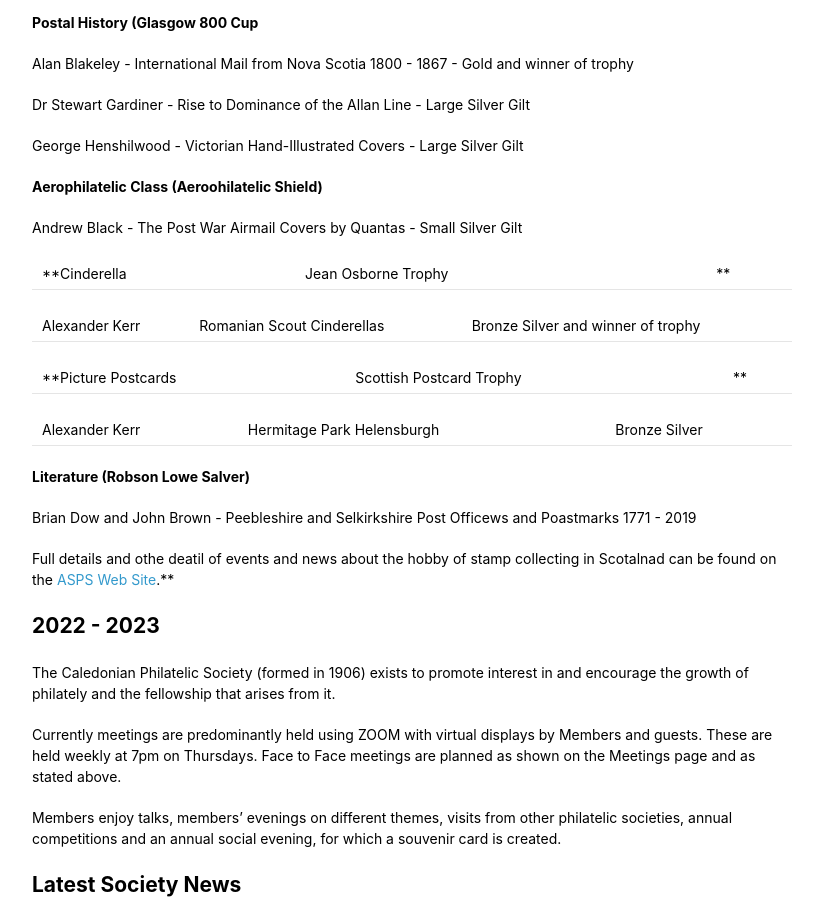
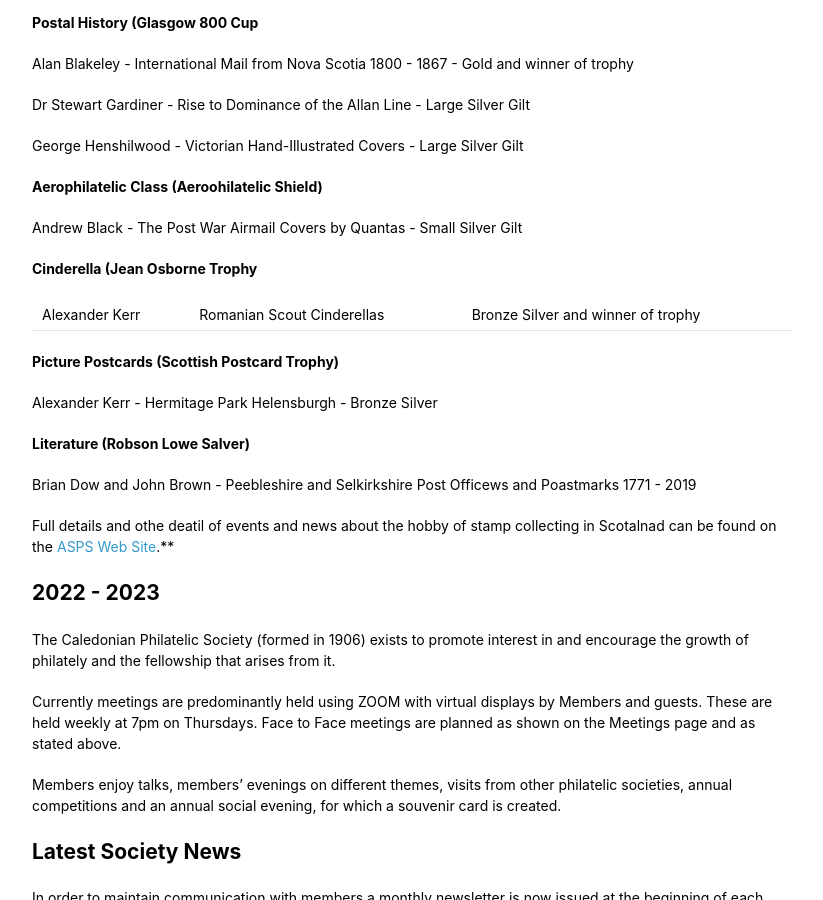
Before and after one commit to astalker/caledonian-stamps, a Jekyll site: the page built from index.md, in a window 1280 px wide and 900 px high, scrolled down 853 px. Shown: the whole window, without its empty margins (338-1161 px from the left). Built offline with Jekyll 4.4.1, drawn with Linux system fonts in a browser that asks for light colours; our own code applies the rules of GitHub Pages for plain Markdown files.

Commit message:
Final Correction too winners

```diff
--- a/index.md
+++ b/index.md
@@ -40,13 +40,13 @@ George Henshilwood - Victorian Hand-Illustrated Covers - Large Silver Gilt
 
 Andrew Black - The Post War Airmail Covers by Quantas - Small Silver Gilt
 
-**Cinderella | Jean Osborne Trophy |**
+**Cinderella (Jean Osborne Trophy**
 
 Alexander Kerr | Romanian Scout Cinderellas | Bronze Silver and winner of trophy
 
-**Picture Postcards | Scottish Postcard Trophy |**
+**Picture Postcards (Scottish Postcard Trophy)**
 
-Alexander Kerr | Hermitage Park Helensburgh | Bronze Silver
+Alexander Kerr - Hermitage Park Helensburgh - Bronze Silver
 
 **Literature (Robson Lowe Salver)**
 
```
